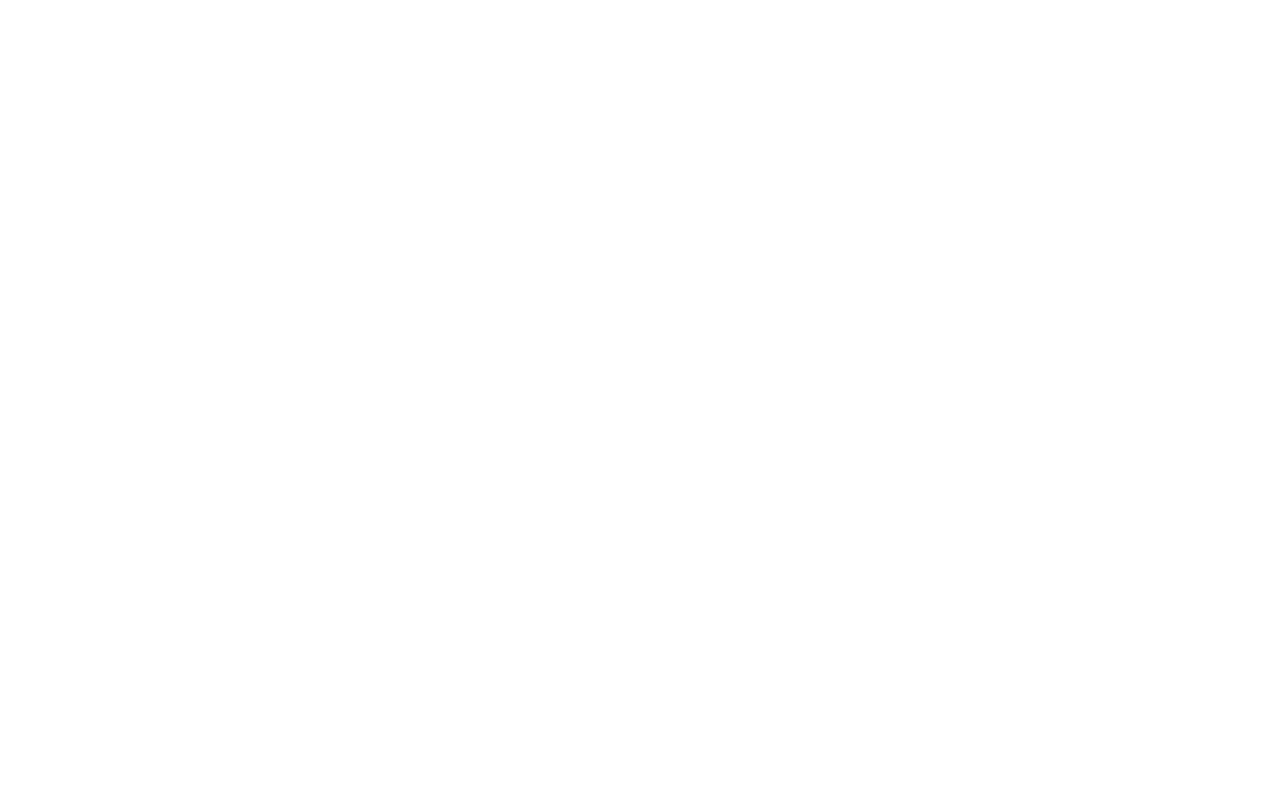
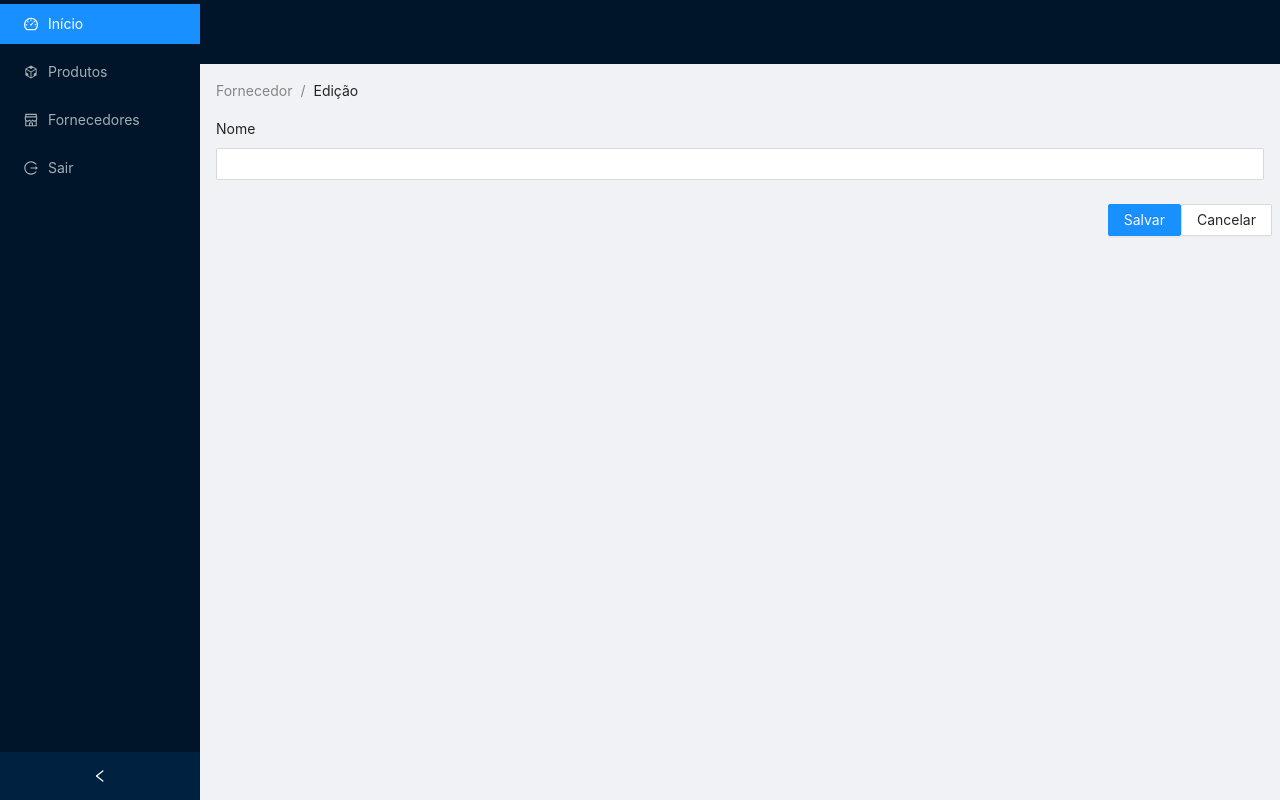
Before and after one commit to Vitor-Xavier/inventory-demo, a React (Create React App) app: page /suppliers/edit/1 in a window 1280 px wide. Built offline with nearby package versions, Linux system fonts and the light colour scheme; no server answers; sample sign-in values are in the browser's storage.

Commit message:
Update routes

```diff
--- a/src/App.tsx
+++ b/src/App.tsx
@@ -1,60 +1,88 @@
-import {
-  CodeSandboxOutlined, ShopOutlined
-} from '@ant-design/icons';
+import { LogoutOutlined, DashboardOutlined } from '@ant-design/icons';
 import { Layout, Menu } from 'antd';
 import 'antd/dist/antd.css';
 import React, { useState } from 'react';
-import { BrowserRouter as Router, Link, Route } from "react-router-dom";
+import { Link, Route, Switch } from "react-router-dom";
 import './App.css';
 import Home from './home/components/home';
 import './index.css';
-import ProductTable from './product/components/product.table';
-import ProductNew from './product/container/product.new';
-import ProductEdit from './product/container/product.edit';
-import SupplierTable from './supplier/components/supplier.table';
-import SupplierNew from './supplier/container/supplier.new';
-import SupplierEdit from './supplier/container/supplier.edit';
+import LoginForm from './login/components/login.form';
+import menuItems from './menu/menu.config';
+import { MenuItem } from './menu/menuItem';
+import productRoutes from './product/product.routes';
+import supplierRoutes from './supplier/supplier.routes';
 const { Header, Content, Sider } = Layout;
 
+const resetToken = () => {
+  sessionStorage.removeItem('token');
+}
+
+const getToken = (): string | null => {
+  return sessionStorage.getItem('token');
+}
+
 export default function App() {
-  const [collapsed, setCollapsed] = useState(false);
+  const [token, setToken] = useState(() => {
+    return getToken();
+  });
+  const [collapsed, setCollapsed] = useState<boolean>(false);
+  const [selectedKeys, setSelectedKeys] = useState<string[]>(['home']);
 
   const onCollapse = (collapsed: boolean) => {
     setCollapsed(collapsed);
   };
 
+  const handleLogout = () => {
+    resetToken();
+    setToken(null);
+  }
+
+  const handleRedirect = (route: string) => {
+    if (route.startsWith('/products')) {
+      setSelectedKeys(['products']);
+      return;
+    }
+    if (route.startsWith('/suppliers')) {
+      setSelectedKeys(['suppliers']);
+      return;
+    }
+    setSelectedKeys(['home']);
+  }
+
+  if (!token) return <LoginForm setToken={setToken} onRedirect={handleRedirect} />
+
   return (
-    <Router>
     <div>
       <Layout style={{ minHeight: '100vh' }}>
         <Sider collapsible collapsed={collapsed} onCollapse={onCollapse}>
           <div className="logo" />
-            <Menu theme="dark" defaultSelectedKeys={['home']} mode="inline">
-              <Menu.Item key="home" icon={<CodeSandboxOutlined />}>
+          <Menu theme="dark" defaultSelectedKeys={['home']} selectedKeys={selectedKeys} mode="inline" onSelect={({ selectedKeys }) => setSelectedKeys(selectedKeys?.map(k => k.toString()) || [''])}>
+            <Menu.Item key="home" icon={<DashboardOutlined />}>
               <Link to="/">Início</Link>
             </Menu.Item>
-              <Menu.Item key="products" icon={<CodeSandboxOutlined />}>
-                <Link to="/products">Produtos</Link>
+            {menuItems.map((item: MenuItem) => {
+              return (
+                <Menu.Item key={item.key} icon={item.icon}>
+                  <Link to={item.route}>{item.name}</Link>
                 </Menu.Item>
-              <Menu.Item key="suppliers" icon={<ShopOutlined />}>
-                <Link to="/suppliers">Fornecedores</Link>
+              )
+            })}
+            <Menu.Item key="logout" icon={<LogoutOutlined />} onClick={handleLogout}>
+              Sair
             </Menu.Item>
           </Menu>
         </Sider>
         <Layout className="site-layout">
           <Header className="site-layout-background" style={{ padding: 0 }} />
           <Content style={{ margin: '0 16px' }}>
+            <Switch>
               <Route path="/" exact component={Home} />
-              <Route path="/products" exact component={ProductTable} />
-              <Route path="/products/new" exact component={ProductNew} />
-              <Route path="/products/edit/:id" exact component={ProductEdit} />
-              <Route path="/suppliers" exact component={SupplierTable} />
-              <Route path="/suppliers/new" exact component={SupplierNew} />
-              <Route path="/suppliers/edit/:id" exact component={SupplierEdit} />
+              {productRoutes.map(s => s)}
+              {supplierRoutes.map(s => s)}
+            </Switch>
           </Content>
         </Layout>
       </Layout>
     </div>
-    </Router>
   );
 }
--- a/src/index.tsx
+++ b/src/index.tsx
@@ -1,17 +1,15 @@
 import React from 'react';
 import ReactDOM from 'react-dom';
+import App from './App';
 import './index.css';
-import App from './App';
 import reportWebVitals from './reportWebVitals';
-import { BrowserRouter, Switch, Route } from 'react-router-dom'
+import { BrowserRouter as Router } from "react-router-dom";
 
 ReactDOM.render(
   <React.StrictMode>
-    <BrowserRouter>
-      <Switch>
-        <Route path="/" exact={true} component={App} />
-      </Switch>
-    </BrowserRouter>
+    <Router>
+      <App />
+    </Router>
   </React.StrictMode>,
   document.getElementById('root')
 );
--- /dev/null
+++ b/src/menu/menu.config.tsx
@@ -0,0 +1,21 @@
+import {
+  CodeSandboxOutlined, ShopOutlined
+} from '@ant-design/icons';
+import { MenuItem } from './menuItem';
+
+const menuItems: MenuItem[] = [
+    {
+      key: "products",
+      name: "Produtos",
+      route: "/products",
+      icon: <CodeSandboxOutlined />
+    },
+    {
+      key: "suppliers",
+      name: "Fornecedores",
+      route: "/suppliers",
+      icon: <ShopOutlined />
+    },
+  ];
+
+export default menuItems;
--- /dev/null
+++ b/src/product/product.routes.tsx
@@ -0,0 +1,12 @@
+import { Route } from "react-router-dom";
+import ProductsTable from './components/product.table';
+import ProductEdit from './container/product.edit';
+import ProductNew from './container/product.new';
+
+const productRoutes = [
+    <Route key="products" path="/products" exact component={ProductsTable} />,
+    <Route key="products-new" path="/products/new" exact component={ProductNew} />,
+    <Route key="products-edit" path="/products/edit/:id" exact component={ProductEdit} />
+];
+
+export default productRoutes;
--- /dev/null
+++ b/src/supplier/supplier.routes.tsx
@@ -0,0 +1,12 @@
+import { Route } from "react-router-dom";
+import SupplierTable from './components/supplier.table';
+import SupplierEdit from './container/supplier.edit';
+import SupplierNew from './container/supplier.new';
+
+const supplierRoutes = [
+    <Route key="suppliers" path="/suppliers" exact component={SupplierTable} />,
+    <Route key="suppliers-new" path="/suppliers/new" exact component={SupplierNew} />,
+    <Route key="suppliers-edit" path="/suppliers/edit/:id" exact component={SupplierEdit} />
+];
+
+export default supplierRoutes;
```
Lines whose indentation alone changed are shown as unchanged.
